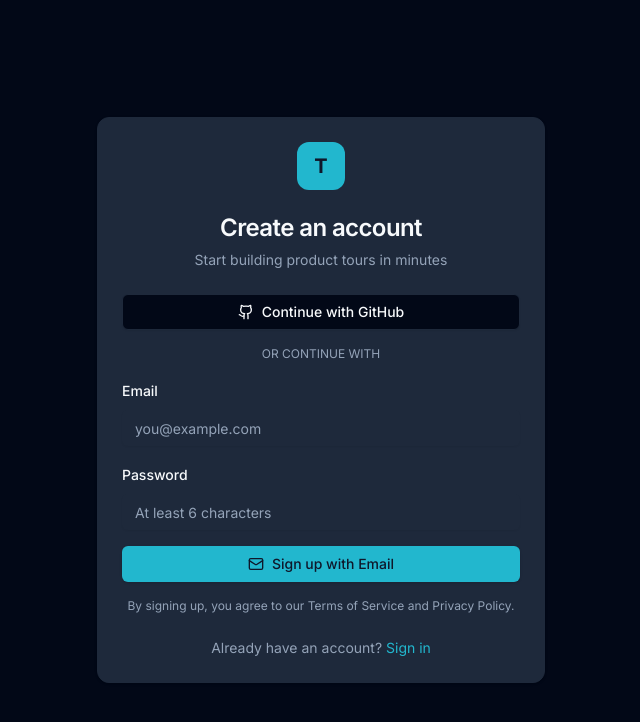
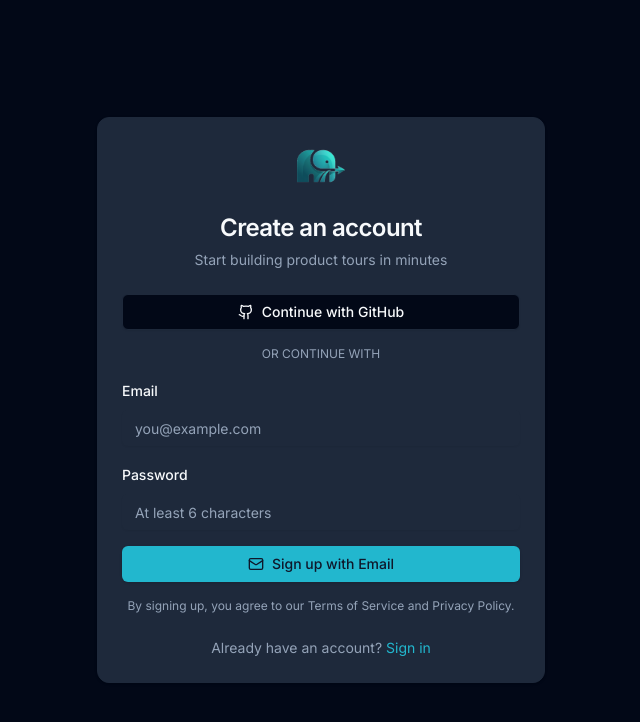
Before and after one commit to hellotrailguide/trailguide, a Next.js app in the folder apps/editor/: page /signup in a window 1280 px wide. Shown: the top 722 px of the page, without its empty margins (319-959 px from the left). Built offline with nearby package versions, Linux system fonts and the light colour scheme.

Commit message:
icon additions

```diff
--- a/apps/editor/app/signup/page.tsx
+++ b/apps/editor/app/signup/page.tsx
@@ -71,9 +71,7 @@ function SignupContent() {
         <Card className="w-full max-w-md">
           <CardHeader className="text-center">
             <div className="flex justify-center mb-4">
-              <div className="h-12 w-12 rounded-xl bg-primary flex items-center justify-center">
-                <span className="text-primary-foreground font-bold text-xl">T</span>
-              </div>
+              <img src="/favicon.svg" alt="Trailguide" className="h-12 w-12" />
             </div>
             <CardTitle className="text-2xl">Check your email</CardTitle>
             <CardDescription>
@@ -95,9 +93,7 @@ function SignupContent() {
       <Card className="w-full max-w-md">
         <CardHeader className="text-center">
           <div className="flex justify-center mb-4">
-            <div className="h-12 w-12 rounded-xl bg-primary flex items-center justify-center">
-              <span className="text-primary-foreground font-bold text-xl">T</span>
-            </div>
+            <img src="/favicon.svg" alt="Trailguide" className="h-12 w-12" />
           </div>
           <CardTitle className="text-2xl">Create an account</CardTitle>
           <CardDescription>Start building product tours in minutes</CardDescription>
```
